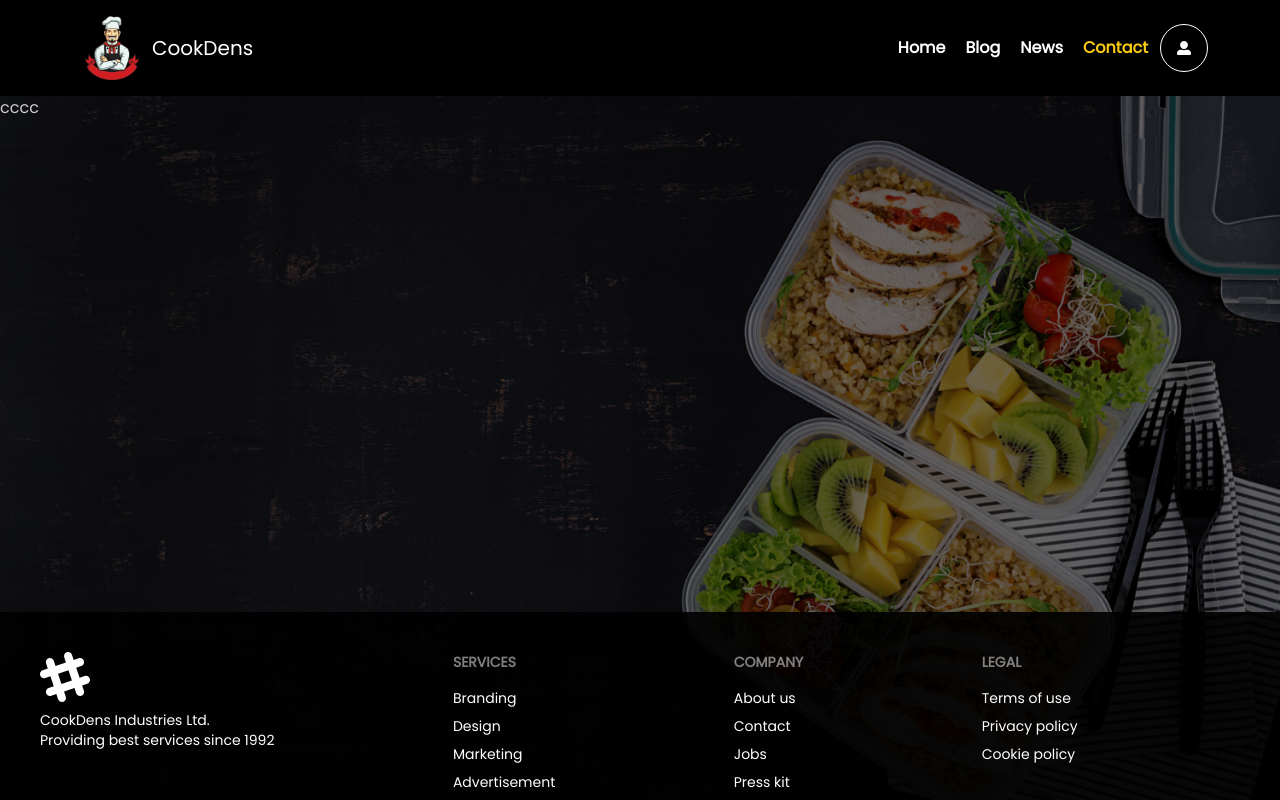
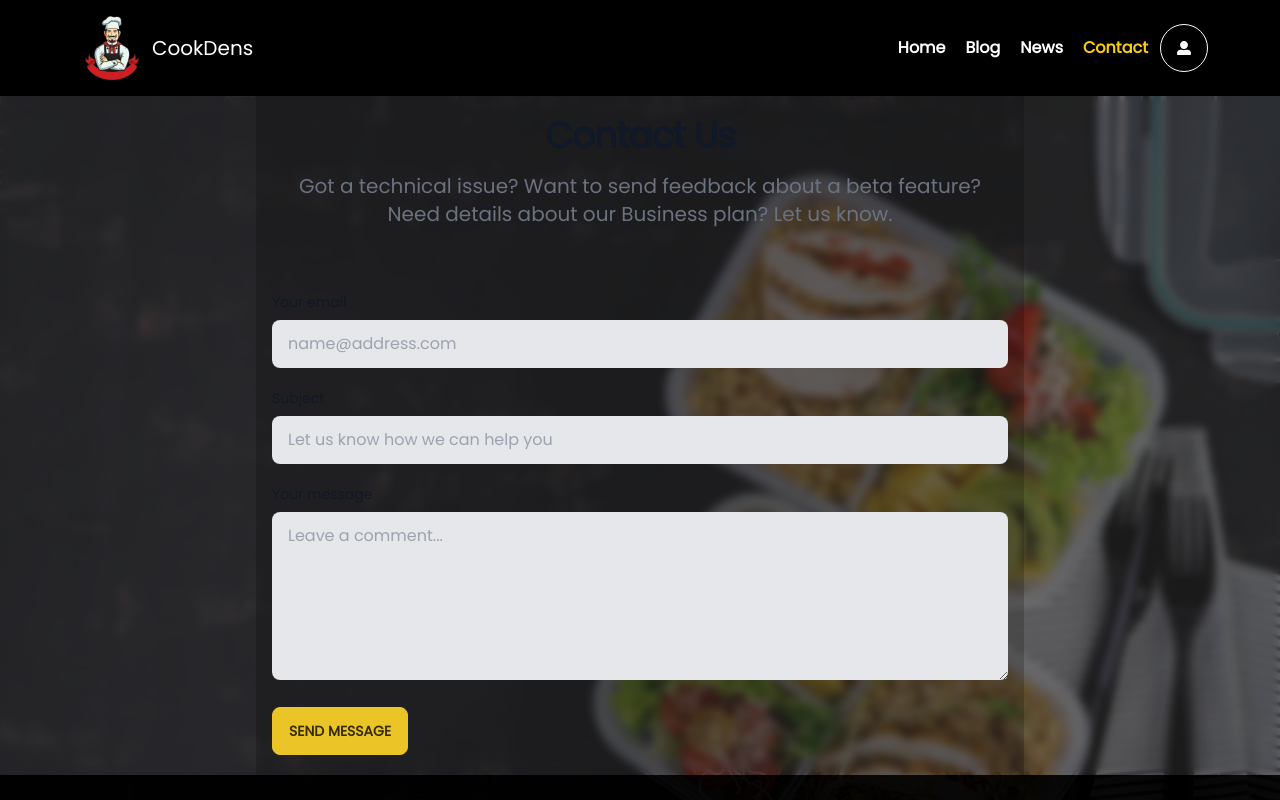
Before and after one commit to naimur-reza/CHEF-HUNTER-CLIENT, a React (Vite) app: page /home/contact in a window 1280 px wide. Shown: the top 800 px of the page. Built offline with nearby package versions, Linux system fonts and the light colour scheme; no server answers.

Commit message:
clone my repo from assigment

```diff
--- a/package.json
+++ b/package.json
@@ -37,6 +37,7 @@
     "@types/react-dom": "^18.0.11",
     "@vitejs/plugin-react": "^4.0.0",
     "autoprefixer": "^10.4.14",
+    "dotenv-webpack": "^8.0.1",
     "eslint": "^8.38.0",
     "eslint-plugin-react": "^7.32.2",
     "eslint-plugin-react-hooks": "^4.6.0",
--- a/src/pages/Contact.jsx
+++ b/src/pages/Contact.jsx
@@ -1,7 +1,70 @@
 import React from "react";
+import { toast } from "react-hot-toast";
 
 const Contact = () => {
-  return <div>cccc</div>;
+  const handleForm = (e) => {
+    e.preventDefault();
+    toast.success("Message sent");
+    e.target.reset();
+  };
+  return (
+    <section className=" backdrop-blur-sm bg-opacity-10 bg-white ">
+      <div className="py-5 lg:py-5 px-4 mx-auto max-w-screen-md bg-black bg-opacity-20 ">
+        <h2 className="mb-4 text-4xl tracking-tight font-extrabold text-center text-gray-900 dark:text-white">
+          Contact Us
+        </h2>
+        <p className="mb-8 lg:mb-16 font-light text-center text-gray-500 dark:text-gray-400 sm:text-xl">
+          Got a technical issue? Want to send feedback about a beta feature?
+          Need details about our Business plan? Let us know.
+        </p>
+        <form onSubmit={handleForm} action="#" className="space-y-5">
+          <div>
+            <label
+              htmlFor="email"
+              className="block mb-2 text-sm font-medium text-gray-900 dark:text-gray-300">
+              Your email
+            </label>
+            <input
+              type="email"
+              id="email"
+              className="w-full px-4 py-3 rounded-lg bg-gray-200 text-gray-800"
+              placeholder="name@address.com"
+              required
+            />
+          </div>
+          <div>
+            <label
+              htmlFor="subject"
+              className="block mb-2 text-sm font-medium text-gray-900 dark:text-gray-300">
+              Subject
+            </label>
+            <input
+              type="text"
+              id="subject"
+              className="w-full px-4 py-3 rounded-lg bg-gray-200 text-gray-800 "
+              placeholder="Let us know how we can help you"
+              required
+            />
+          </div>
+          <div className="sm:col-span-2">
+            <label
+              htmlFor="message"
+              className="block mb-2 text-sm font-medium text-gray-900 dark:text-gray-400">
+              Your message
+            </label>
+            <textarea
+              id="message"
+              rows="6"
+              className="w-full px-4 py-3 rounded-lg bg-gray-200 text-gray-800"
+              placeholder="Leave a comment..."></textarea>
+          </div>
+          <button type="submit" className="btn-warning btn">
+            Send message
+          </button>
+        </form>
+      </div>
+    </section>
+  );
 };
 
 export default Contact;
--- a/src/pages/News.jsx
+++ b/src/pages/News.jsx
@@ -1,7 +1,9 @@
 import React from "react";
 
 const News = () => {
-  return <div>nnnneesss</div>;
+  return (
+    <div className="text-center py-14 text-3xl">Latest News Coming Soon</div>
+  );
 };
 
 export default News;
--- a/src/utils/firebase.config.js
+++ b/src/utils/firebase.config.js
@@ -7,13 +7,13 @@ import { getAnalytics } from "firebase/analytics";
 // Your web app's Firebase configuration
 // For Firebase JS SDK v7.20.0 and later, measurementId is optional
 const firebaseConfig = {
-  apiKey: import.meta.env.VITE_APIKEY,
-  authDomain: import.meta.env.VITE_AUTHDOMAIN,
-  projectId: import.meta.env.VITE_PROJECTID,
-  storageBucket: import.meta.env.VITE_STORAGEBUCKET,
-  messagingSenderId: import.meta.env.VITE_MESSAGINGSENDERID,
-  appId: import.meta.env.VITE_APPID,
-  measurementId: import.meta.env.VITE_MEASUREMENTID,
+  apiKey: "AIzaSyBnCvkcJlwXKrvVaSU9G6BoxzKOOnFCDYI",
+  authDomain: "chef-master-pro.firebaseapp.com",
+  projectId: "chef-master-pro",
+  storageBucket: "chef-master-pro.appspot.com",
+  messagingSenderId: "711965413473",
+  appId: "1:711965413473:web:92297694bf29a8c2365a20",
+  measurementId: "G-S0X7ZX4P82",
 };
 
 // Initialize Firebase
```
Also changed, not shown: 1 other file (tests, documents, lock files or other folders).
